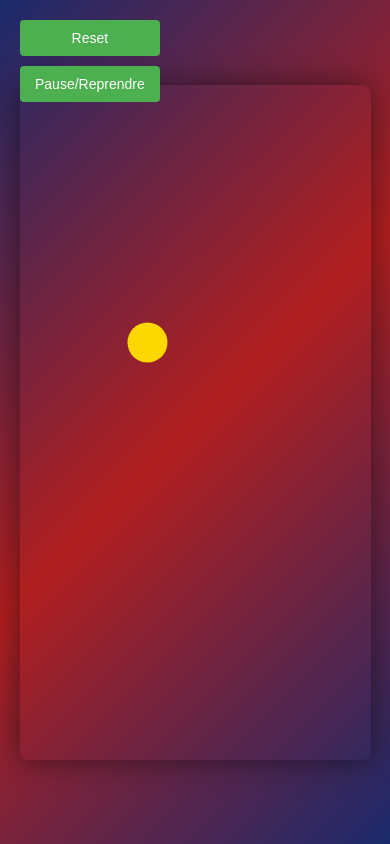
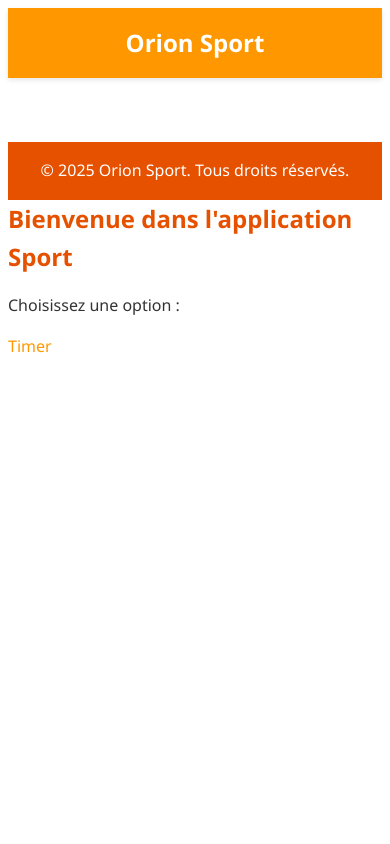
Before and after one commit to Arknoid01/balle, a plain HTML site: page index.html in a window 390 px wide. Drawn offline with Linux system fonts and the light colour scheme.

Commit message:
feat(sport): update

```diff
--- a/index.html
+++ b/index.html
@@ -1,126 +1,25 @@
 <!DOCTYPE html>
 <html lang="fr">
 <head>
-  <meta charset="UTF-8">
-  <title>Balle Rebondissante</title>
-  <style>
-    body {
-      margin: 0;
-      overflow: hidden;
-      background: linear-gradient(135deg, #1a2a6c, #b21f1f, #1a2a6c);
-      font-family: 'Segoe UI', Tahoma, Geneva, Verdana, sans-serif;
-      display: flex;
-      justify-content: center;
-      align-items: center;
-      height: 100vh;
-    }
-
-    #canvas {
-      display: block;
-      box-shadow: 0 0 30px rgba(0, 0, 0, 0.5);
-      border-radius: 8px;
-    }
-
-    #controls {
-      position: absolute;
-      top: 20px;
-      left: 20px;
-      z-index: 10;
-      display: flex;
-      flex-direction: column;
-      gap: 10px;
-    }
-
-    button {
-      padding: 10px 15px;
-      font-size: 14px;
-      cursor: pointer;
-      background-color: #4CAF50;
-      color: white;
-      border: none;
-      border-radius: 4px;
-    }
-
-    button:hover {
-      background-color: #45a049;
-    }
-  </style>
+    <meta charset="UTF-8">
+    <meta name="viewport" content="width=device-width, initial-scale=1.0">
+    <title>Sport – Orion</title>
+    <link rel="stylesheet" href="style.css">
 </head>
 <body>
-  <canvas id="canvas"></canvas>
-  <div id="controls">
-    <button onclick="resetBall()">Reset</button>
-    <button onclick="togglePause()">Pause/Reprendre</button>
-  </div>
-
-  <script>
-    const canvas = document.getElementById('canvas');
-    const ctx = canvas.getContext('2d');
-
-    // Ajuster la taille du canvas
-    canvas.width = window.innerWidth * 0.9;
-    canvas.height = window.innerHeight * 0.8;
-
-    let ball = {
-      x: canvas.width / 2,
-      y: canvas.height / 2,
-      radius: 20,
-      dx: 4,
-      dy: 4,
-      color: '#FFD700'
-    };
-
-    let isPaused = false;
-
-    function drawBall() {
-      ctx.beginPath();
-      ctx.arc(ball.x, ball.y, ball.radius, 0, Math.PI * 2);
-      ctx.fillStyle = ball.color;
-      ctx.fill();
-      ctx.closePath();
-    }
-
-    function updateBall() {
-      if (isPaused) return;
-
-      // Mise à jour de la position
-      ball.x += ball.dx;
-      ball.y += ball.dy;
-
-      // Rebond sur les bords
-      if (ball.x + ball.radius > canvas.width || ball.x - ball.radius < 0) {
-        ball.dx = -ball.dx;
-      }
-
-      if (ball.y + ball.radius > canvas.height || ball.y - ball.radius < 0) {
-        ball.dy = -ball.dy;
-      }
-    }
-
-    function resetBall() {
-      ball.x = canvas.width / 2;
-      ball.y = canvas.height / 2;
-      ball.dx = 4;
-      ball.dy = 4;
-    }
-
-    function togglePause() {
-      isPaused = !isPaused;
-    }
-
-    function animate() {
-      ctx.clearRect(0, 0, canvas.width, canvas.height);
-      drawBall();
-      updateBall();
-      requestAnimationFrame(animate);
-    }
-
-    animate();
-
-    window.addEventListener('resize', () => {
-      canvas.width = window.innerWidth * 0.9;
-      canvas.height = window.innerHeight * 0.8;
-    });
-  </script>
+    <header>
+        <h1>Orion Sport</h1>
+    </header>
+    <main>
+        <!-- Contenu principal ici -->
+    </main>
+    <footer>
+        &copy; 2025 Orion Sport. Tous droits réservés.
+    </footer>
+    <h1>Bienvenue dans l'application Sport</h1>
+    <p>Choisissez une option :</p>
+    <ul>
+        <li><a href="timer.html">Timer</a></li>
+    </ul>
 </body>
 </html>
--- /dev/null
+++ b/style.css
@@ -0,0 +1,156 @@
+/* Reset et normalisation */
+* {
+  margin: 0;
+  padding: 0;
+  box-sizing: border-box;
+}
+
+/* Variables de couleur orange */
+:root {
+  --primary-orange: #FF9800;
+  --dark-orange: #E65100;
+  --light-orange: #FFB74D;
+  --text-primary: #333;
+  --text-secondary: #666;
+  --bg-light: #fff;
+  --bg-dark: #f5f5f5;
+}
+
+/* Typographie */
+body {
+  font-family: 'Segoe UI', Tahoma, Geneva, Verdana, sans-serif;
+  line-height: 1.6;
+  color: var(--text-primary);
+  background-color: var(--bg-light);
+}
+
+h1 {
+  font-size: 2rem;
+  font-weight: 700;
+  margin-bottom: 1rem;
+  color: var(--dark-orange);
+}
+
+h2 {
+  font-size: 1.5rem;
+  font-weight: 600;
+  margin-bottom: 1rem;
+  color: var(--primary-orange);
+}
+
+/* En-tête */
+header {
+  background-color: var(--primary-orange);
+  padding: 1rem;
+  text-align: center;
+  box-shadow: 0 2px 5px rgba(0,0,0,0.1);
+}
+
+header h1 {
+  color: white;
+  margin: 0;
+}
+
+/* Contenu principal */
+main {
+  padding: 2rem;
+  max-width: 800px;
+  margin: 0 auto;
+}
+
+/* Pied de page */
+footer {
+  background-color: var(--dark-orange);
+  color: white;
+  text-align: center;
+  padding: 1rem;
+  margin-top: 2rem;
+}
+
+/* Boutons */
+button {
+  background-color: var(--primary-orange);
+  color: white;
+  border: none;
+  padding: 0.75rem 1.5rem;
+  font-size: 1rem;
+  border-radius: 4px;
+  cursor: pointer;
+  transition: background-color 0.3s ease;
+  margin-top: 1rem;
+}
+
+button:hover {
+  background-color: var(--dark-orange);
+}
+
+/* Liens */
+a {
+  color: var(--primary-orange);
+  text-decoration: none;
+}
+
+a:hover {
+  text-decoration: underline;
+}
+
+/* Listes */
+ul {
+  list-style-type: none;
+  padding: 0;
+  margin-top: 1rem;
+}
+
+li {
+  margin-bottom: 0.5rem;
+}
+
+/* Input et select */
+input,
+select {
+  width: 100%;
+  padding: 0.75rem;
+  margin-top: 0.5rem;
+  border: 1px solid #ddd;
+  border-radius: 4px;
+  font-size: 1rem;
+}
+
+/* Conteneur principal */
+.container {
+  background-color: var(--bg-dark);
+  padding: 2rem;
+  border-radius: 8px;
+  box-shadow: 0 2px 10px rgba(0,0,0,0.05);
+}
+
+/* Images */
+img {
+  max-width: 100%;
+  height: auto;
+  display: block;
+  margin: auto;
+}
+
+/* Responsive */
+@media (max-width: 600px) {
+  body {
+    padding: 0.5rem;
+  }
+
+  h1 {
+    font-size: 1.5rem;
+  }
+
+  h2 {
+    font-size: 1.25rem;
+  }
+
+  main {
+    padding: 1rem;
+  }
+
+  .container {
+    padding: 1rem;
+  }
+}
--- /dev/null
+++ b/timer.css
@@ -0,0 +1,90 @@
+/* Styles spécifiques pour la page du timer */
+/* Utilisation des variables de couleur orange du style global */
+:root {
+  --primary-orange: #FF9800;
+  --dark-orange: #E65100;
+  --light-orange: #FFB74D;
+  --text-primary: #333;
+  --text-secondary: #666;
+  --bg-light: #fff;
+  --bg-dark: #f5f5f5;
+}
+
+/* Réinitialisation des styles pour les éléments spécifiques */
+#timer-input,
+#duration-select {
+  width: 100%;
+  padding: 0.75rem;
+  margin-top: 0.5rem;
+  border: 1px solid #ddd;
+  border-radius: 4px;
+  font-size: 1rem;
+  box-sizing: border-box;
+}
+
+#duration-select {
+  background-color: var(--bg-light);
+}
+
+/* Style pour le conteneur du timer */
+.timer-container {
+  background-color: var(--bg-dark);
+  padding: 2rem;
+  border-radius: 8px;
+  box-shadow: 0 2px 10px rgba(0,0,0,0.05);
+  margin-top: 2rem;
+}
+
+/* Style pour l'affichage du compte à rebours */
+#display {
+  margin-top: 2rem;
+  padding: 1rem;
+  background-color: var(--bg-light);
+  border-radius: 4px;
+  font-family: monospace;
+  white-space: pre-wrap;
+  word-break: break-all;
+  min-height: 100px;
+  text-align: center;
+  font-size: 1.2rem;
+  color: var(--text-primary);
+  border: 1px solid #ddd;
+}
+
+/* Style pour les boutons de contrôle */
+.timer-button {
+  background-color: var(--primary-orange);
+  color: white;
+  border: none;
+  padding: 0.75rem 1.5rem;
+  font-size: 1rem;
+  border-radius: 4px;
+  cursor: pointer;
+  transition: background-color 0.3s ease;
+  margin-top: 1rem;
+  width: 100%;
+  font-weight: 600;
+  text-align: center;
+}
+
+.timer-button:hover,
+.timer-button:focus {
+  background-color: var(--dark-orange);
+}
+
+/* Responsive design pour le timer */
+@media (max-width: 600px) {
+  .timer-container {
+    padding: 1rem;
+  }
+
+  #display {
+    font-size: 1rem;
+    min-height: 80px;
+  }
+
+  .timer-button {
+    padding: 0.5rem 1rem;
+    font-size: 0.9rem;
+  }
+}
```
Also changed, not shown: timer.html (added, +37 -0 lines), timer.js (added, +39 -0 lines).
